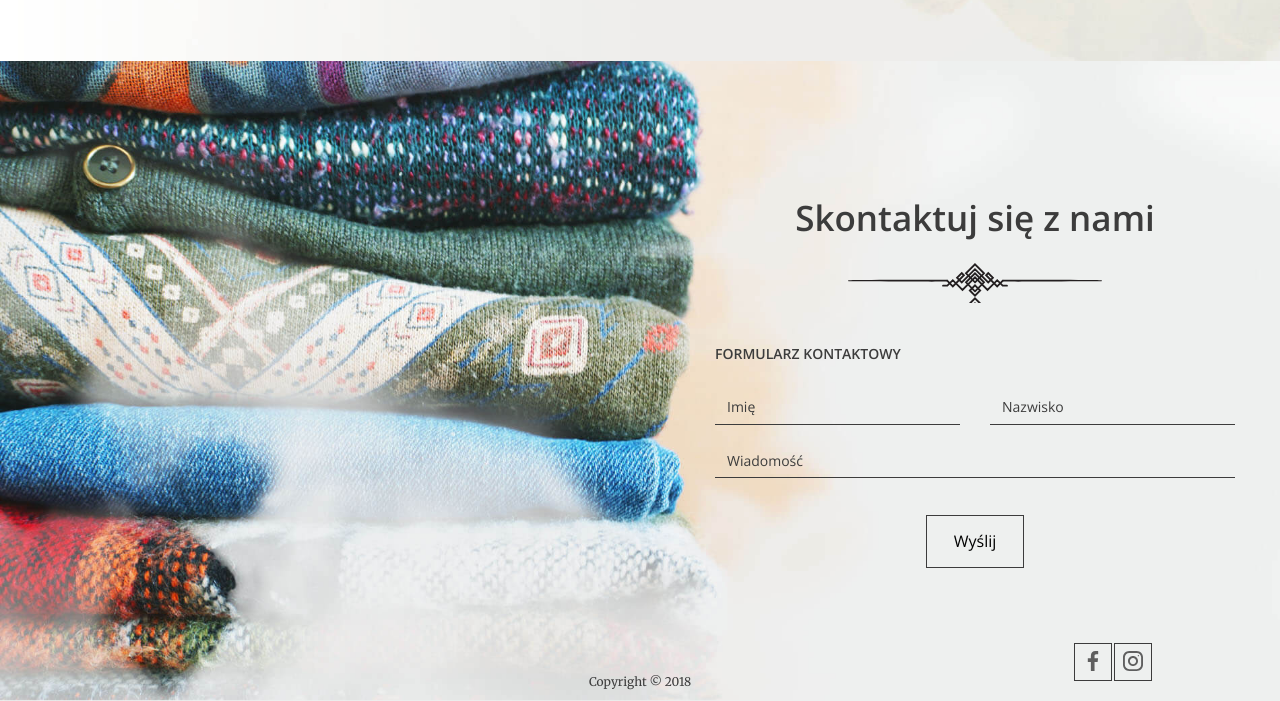
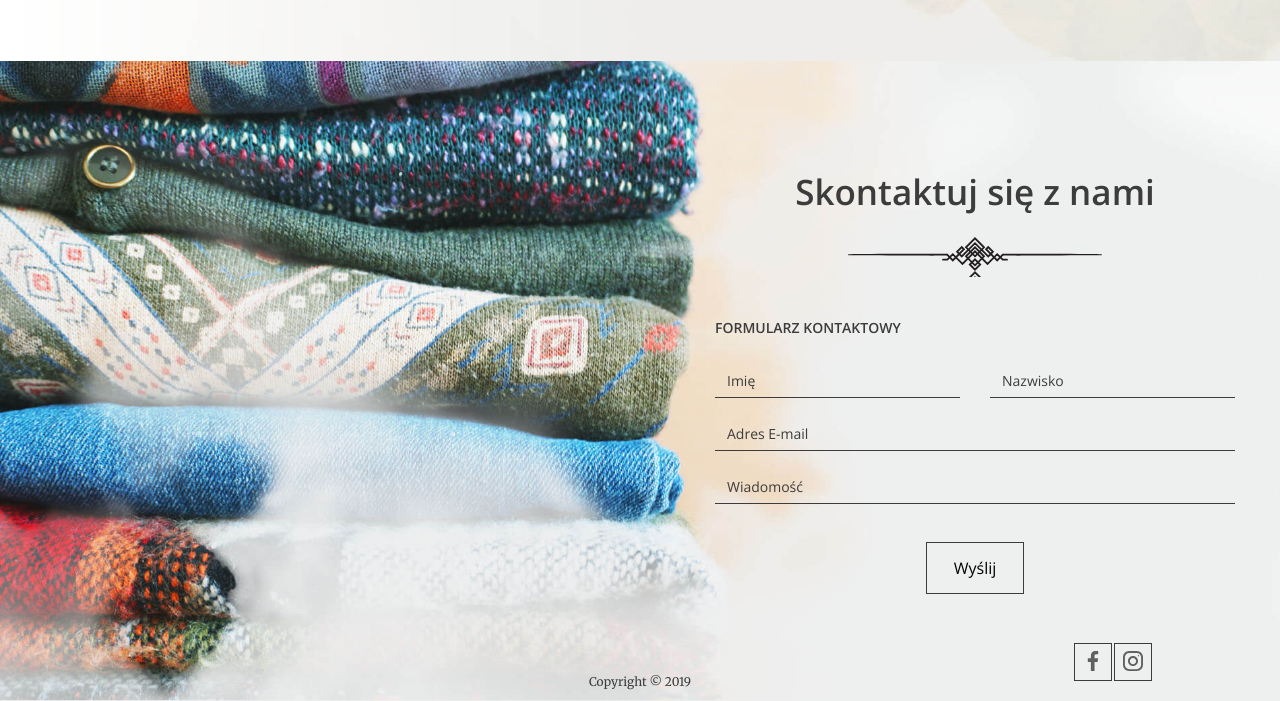
Before and after one commit to Karol204/CharityDonation, a Django app: page /addDonation/ in a window 1280 px wide. Shown: the part 1574-2275 px from the top of the page. Run offline with Django 3.2, Linux system fonts and the light colour scheme; the visitor is signed in with stand-in values (Sample User, id 1); data that the repository does not hold is empty.

Commit message:
Contact form and fixing some bugs.

```diff
--- a/pages/models.py
+++ b/pages/models.py
@@ -30,7 +30,7 @@
     address = models.CharField(max_length=126)
     phone_number = models.CharField(max_length=15)
     city = models.CharField(max_length=55)
-    zip_code = models.CharField(max_length=6)
+    zip_code = models.CharField(max_length=10)
     pick_up_date = models.DateField()
     pick_up_time = models.TimeField()
     pick_up_comment = models.CharField(max_length=250, null=True)
--- a/pages/urls.py
+++ b/pages/urls.py
@@ -5,10 +5,11 @@
 urlpatterns = [
     path('', LandingView.as_view(), name='home'),
     path('profil/', ProfilForm.as_view(), name='profil'),
-    path('profilView/', ProfilPage.as_view(), name='profilPage'),
+    path('profilView/', ProfilPage.as_view(), name='profilpage'),
     path('addDonation/', AddDonationPage.as_view(), name='donationPage'),
     path('rest/get_inst/', views.get_inst_by_cat),
     path('rest/form_info/', views.get_form_info),
     path('formConformation/', views.form_confirmation),
+    path('sendMail', views.contact_form)
 
 ]
--- a/pages/views.py
+++ b/pages/views.py
@@ -1,4 +1,8 @@
+from django.contrib.auth.decorators import login_required
+from django.core.mail import BadHeaderError, send_mail
+from django.http import HttpResponse
 from django.shortcuts import render, redirect
+from django.utils.decorators import method_decorator
 from django.views import View
 from .models import Donation, Institution, UserProfile, Category
 from django.core.paginator import Paginator
@@ -17,27 +21,18 @@
             bags_of_gifts = bags_of_gifts + quantity[i]
         all_supported_inst = len(Institution.objects.all())
 
-        # <-------- Paginacja fundacji ------->
+
         all_fund = Institution.objects.filter(type__icontains='Fundacja')
-        fund_paginator = Paginator(all_fund, 1)
 
-        fund_page = fund_paginator.get_page(1)
-
-        # <-------- Paginacja organizacji ------>
         all_org = Institution.objects.filter(type__icontains='Organizacja pozarządowoa')
-
-        org_paginator = Paginator(all_org, 1)
-
-        org_page_num = request.GET.get('org_page')
-        org_page = org_paginator.get_page(1)
 
         all_local_collection = Institution.objects.filter(type__icontains='Zbiórka lokalna')
 
         context = {
             'bags_of_gifts': bags_of_gifts,
             'all_supported_inst': all_supported_inst,
-            'fund_page': fund_page,
-            'org_page': org_page,
+            'fund_page': all_fund,
+            'org_page': all_org,
             'all_local_collection': all_local_collection
         }
 
@@ -78,13 +73,12 @@
             'user_donations': user_donations,
         }
 
-
         if profil:
             return render(request, 'profil.html', ctx)
         else:
             return redirect('/profil/#form')
 
-
+@method_decorator(login_required, name='get')
 class AddDonationPage(View):
 
     def get(self, request):
@@ -99,6 +93,7 @@
             'min_date': min_date,
         }
         return render(request, 'form.html', ctx)
+
 
     def post(self, request):
 
@@ -178,3 +173,20 @@
 
 def form_confirmation(request):
     return render(request, 'form-confirmation.html')
+
+def contact_form(request):
+
+    if request.method == 'POST':
+        subject = 'E-mail'
+        name = request.POST.get('name')
+        surname = request.POST.get('surname')
+        email = request.POST.get('email')
+        message = request.POST.get('message')
+
+        mail = f'Od: {name} {surname} \n {message}  '
+
+        try:
+            send_mail(subject, mail, email, ['admin@email.com'])
+        except BadHeaderError:
+            return HttpResponse('invalid header found')
+        return redirect('/')
--- a/static/js/app2.js
+++ b/static/js/app2.js
@@ -21,7 +21,7 @@
 }
 
 
-function get_form_info() {
+function get_form_info(e) {
     let stuff_id_arr = []
     let bags_quantity = document.getElementById("bags").value;
     let stuff_id_node = document.querySelectorAll(".chosen_stuff");
--- a/templates/form.html
+++ b/templates/form.html
@@ -275,37 +275,24 @@
     </section>
 
     <footer>
-      <div class="contact">
+      <div id="contact" class="contact">
         <h2>Skontaktuj się z nami</h2>
         <h3>Formularz kontaktowy</h3>
-        <form class="form--contact">
-          <div class="form-group form-group--50">
-            <input type="text" name="name" placeholder="Imię" />
-          </div>
-          <div class="form-group form-group--50">
-            <input type="text" name="surname" placeholder="Nazwisko" />
-          </div>
-
-          <div class="form-group">
-            <textarea
-              name="message"
-              placeholder="Wiadomość"
-              rows="1"
-            ></textarea>
-          </div>
+        <form class="form--contact"  action="/sendMail" method="post">
+            {% csrf_token %}
+        <div class="form-group form-group--50"><input type="text" name="name" placeholder="Imię" required/></div>
+        <div class="form-group form-group--50"><input type="text" name="surname" placeholder="Nazwisko" required/></div>
+        <div class="form-group"><input  type="email" name="email" placeholder="Adres E-mail" required/></div>
+        <div class="form-group"><textarea name="message" placeholder="Wiadomość" rows="1" required></textarea></div>
 
           <button class="btn" type="submit">Wyślij</button>
         </form>
       </div>
       <div class="bottom-line">
-        <span class="bottom-line--copy">Copyright &copy; 2018</span>
+        <span class="bottom-line--copy">Copyright &copy; 2019</span>
         <div class="bottom-line--icons">
-          <a href="#" class="btn btn--small"
-            ><img src="../static/images/icon-facebook.svg"
-          /></a>
-          <a href="#" class="btn btn--small"
-            ><img src="../static/images/icon-instagram.svg"
-          /></a>
+          <a href="#" class="btn btn--small"><img src="../../static/images/icon-facebook.svg"/></a>
+          <a href="#" class="btn btn--small"><img src="../../static/images/icon-instagram.svg"/></a>
         </div>
       </div>
     </footer>
--- a/templates/home.html
+++ b/templates/home.html
@@ -165,12 +165,6 @@
             {% endfor %}
         </ul>
 
-        <!-- Pagination
-        <ul class="help--slides-pagination">
-          <li><a href="#" class="btn btn--small btn--without-border active" data-page="1">1</a></li>
-          <li><a href="#" class="btn btn--small btn--without-border" data-page="2">2</a></li>
-        </ul>
-        -->
       </div>
     </section>
 
```
Also changed, not shown: templates/_base.html (+6 -5 lines), pages/migrations/0005_auto_20210222_1738.py (added).
